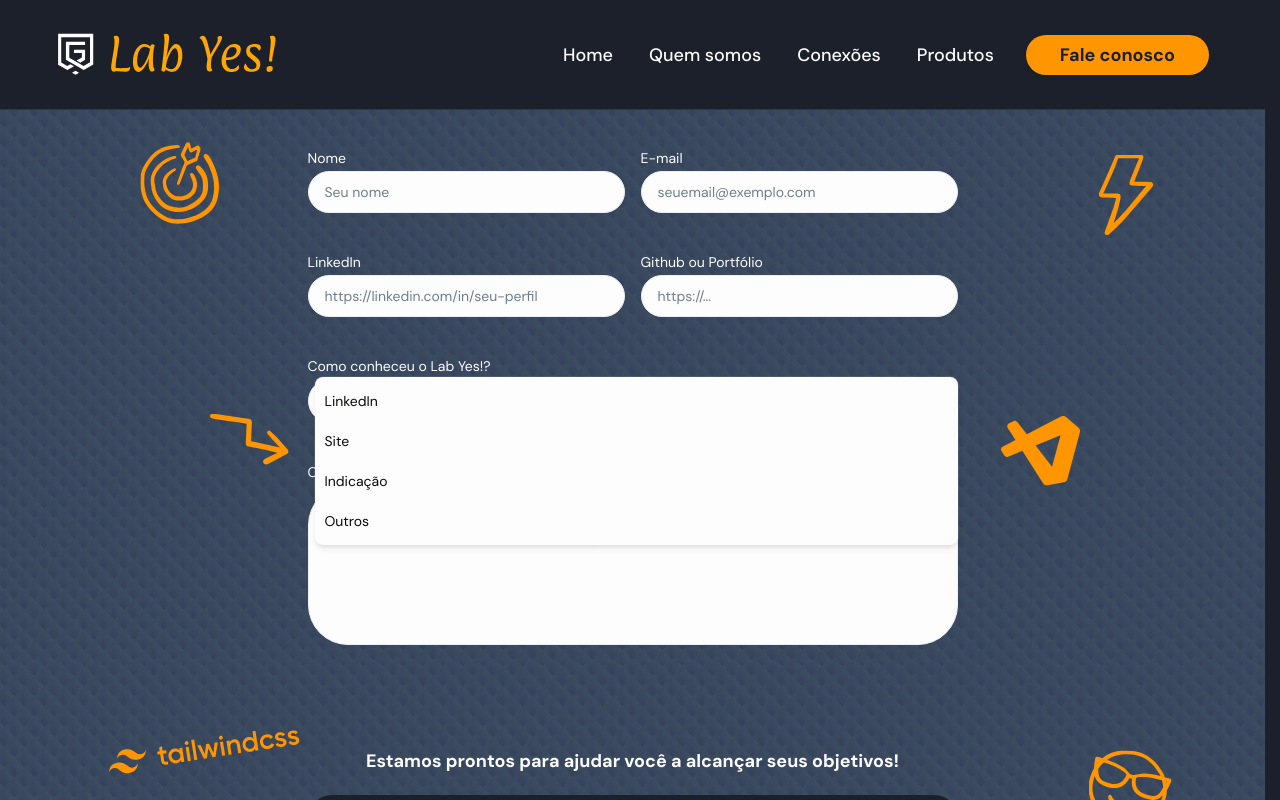
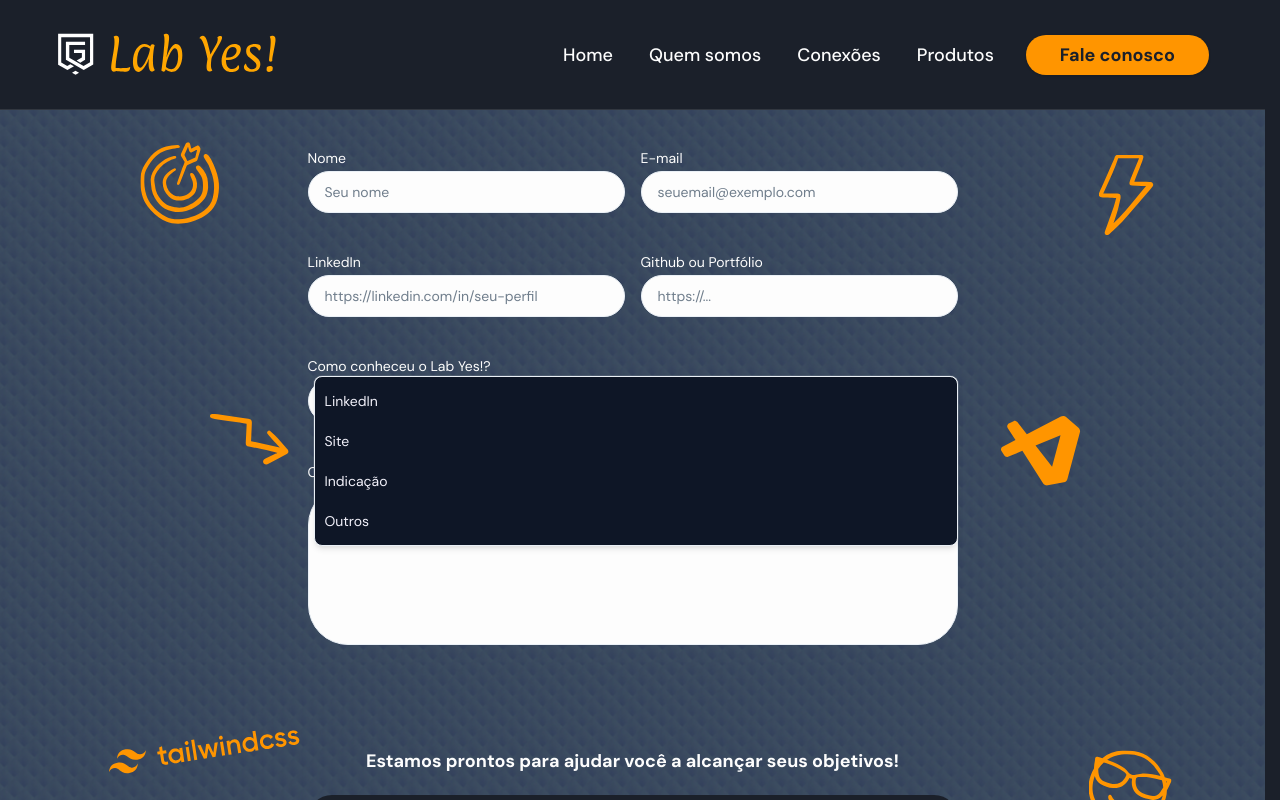
Before and after one commit to labyes24/LABYES-LP, a Next.js app: page /fale-conosco in a window 1280 px wide. Both pictures are taken after a click on the button "Escolha uma opção". Shown: the part 1032-1832 px from the top of the page. Built offline with nearby package versions, Linux system fonts and the light colour scheme; no server answers.

Commit message:
refactor: enhance styling of SelectGroup and SelectItem components

```diff
--- a/src/components/ui/select.tsx
+++ b/src/components/ui/select.tsx
@@ -19,7 +19,10 @@ function SelectGroup({
     return (
         <SelectPrimitive.Group
             data-slot="select-group"
-            className={cn('scroll-my-1 p-1', className)}
+            className={cn(
+                'scroll-my-1 rounded-lg border border-[#EAF0F6] bg-[#0E1626] p-1 text-[#F2F1FA]',
+                className
+            )}
             {...props}
         />
     )
@@ -121,6 +124,7 @@ function SelectItem({
             data-slot="select-item"
             className={cn(
                 "outline-hidden not-data-[variant=destructive]:focus:**:text-accent-foreground data-disabled:pointer-events-none data-disabled:opacity-50 *:[span]:last:flex *:[span]:last:items-center *:[span]:last:gap-2 relative flex min-h-10 w-full cursor-default select-none items-center gap-1.5 rounded-md py-1 pl-1.5 pr-8 text-sm focus:bg-accent focus:text-accent-foreground [&_svg:not([class*='size-'])]:size-4 [&_svg]:pointer-events-none [&_svg]:shrink-0",
+                'focus:outline focus:outline-2 focus:outline-ring',
                 className
             )}
             {...props}
```
